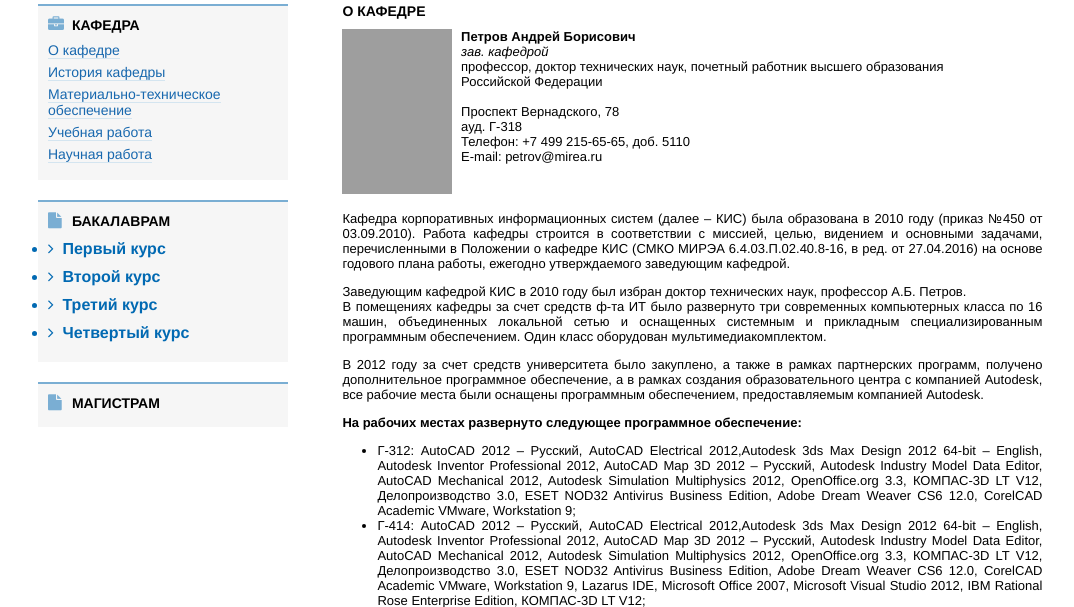
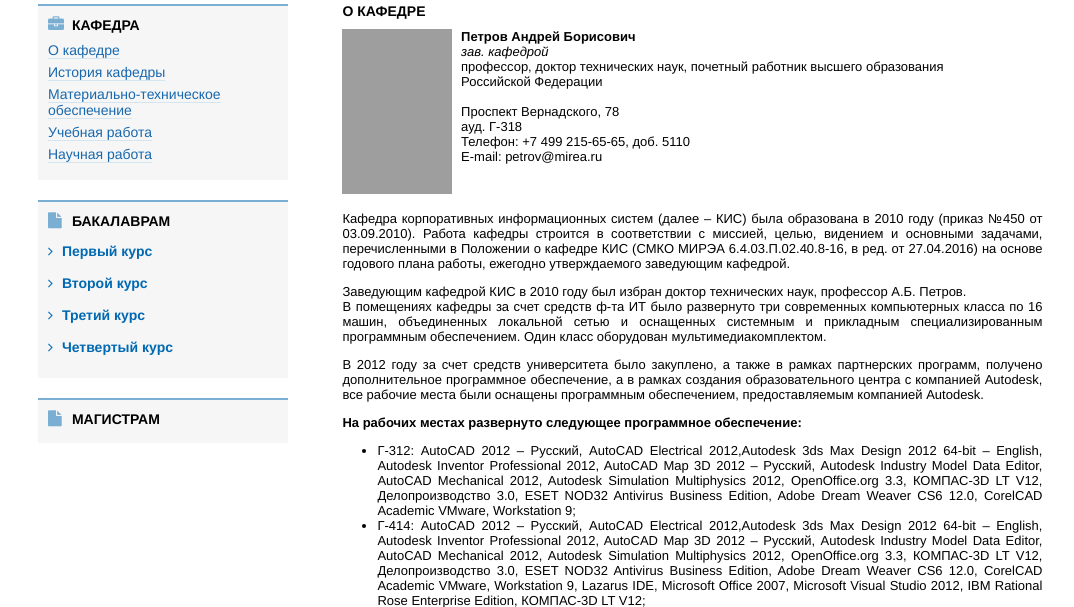
Before and after one commit to CaptFrozenberg/kafedra, a Django app: page / in a window 1280 px wide. Shown: the part 126-733 px from the top of the page, without its empty margins (52-1126 px from the left). Run offline with Django 3.2, Linux system fonts and the light colour scheme; data that the repository does not hold is empty; grey boxes are pictures that could not be loaded.

Commit message:
class sideli

```diff
--- a/templates/main.html
+++ b/templates/main.html
@@ -70,7 +70,7 @@
 			</span>
 			<ul class="notab">
 			{% for subject_list in subject_pack %}
-				<li>
+				<li class="sideli">
 					<input type="checkbox" id="{% cycle 'a' 'b' 'c' 'd' %}" class="del"/>
 					<label for="{% cycle 'a' 'b' 'c' 'd' %}" class="del">
 						<i class="del fa fa-angle-right" id="closed"> </i>
@@ -81,7 +81,7 @@
 					<div class="unseen">
 						<ul class="sub-menu">
 						{% for subject in subject_list %}
-							<li>
+							<li class="sideli">
 								<a class="sidebar_link" href="{% url 'subject_name' subject=subject.code_name %}">
 									{{ subject.name }}
 								</a>
@@ -101,7 +101,7 @@
 			</span>
 			<ul class="notab">
 			{% for subjeсt in subject_pack.0 %}
-				<li>
+				<li class="sideli">
 					<a class="sidebar_link" href="{#{% url 'subject_name' subject=subject.code_name %}#}">
 						{{ subject.name }}тут должно было быть название предмета {{subject.code_name}}
 					</a>
```
